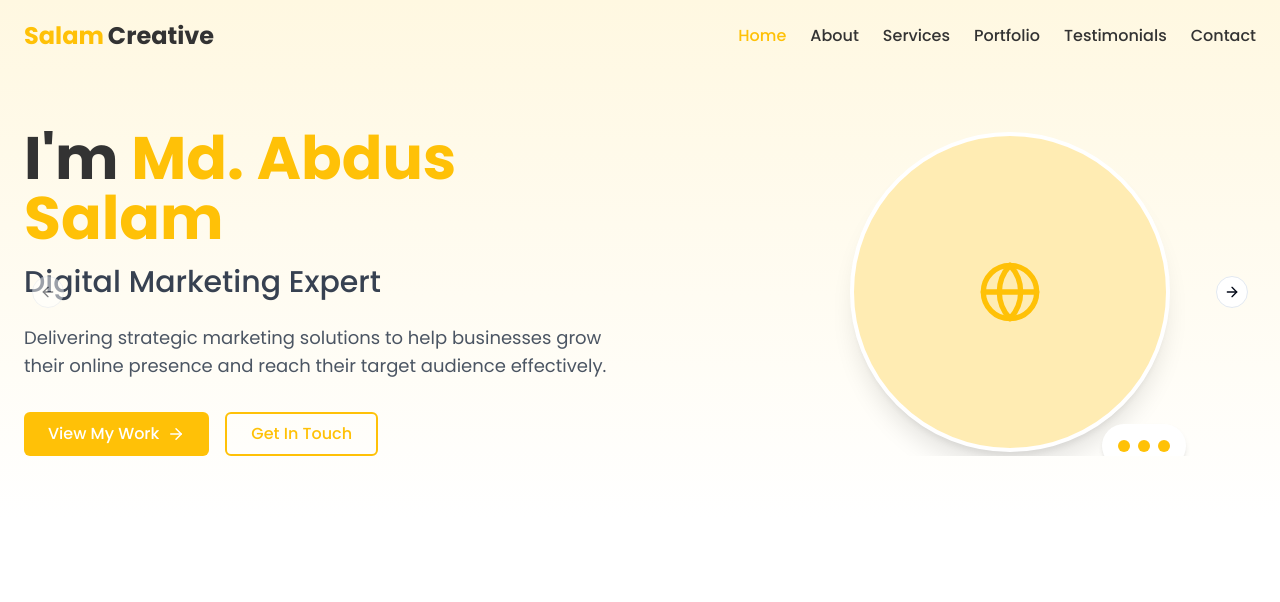
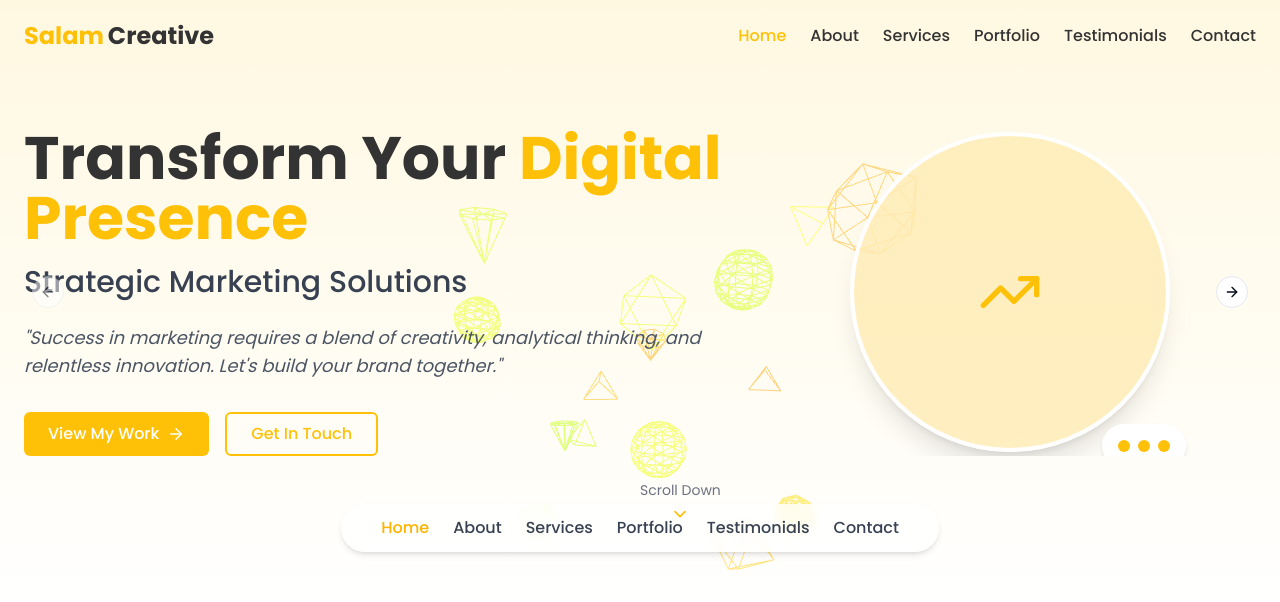
Before and after one commit to maya777m/salam-creative-hub, a React (Vite) app: page / in a window 1280 px wide. Shown: the top 602 px of the page. Built offline with nearby package versions, Linux system fonts and the light colour scheme.

Commit message:
Refactor: Hero section with 3D motion and quotes
Implement 3D motion for hero slides with marketing quotes and 3D icons. Ensure all page links are easily copyable.

```diff
--- a/package.json
+++ b/package.json
@@ -59,6 +59,7 @@
     "sonner": "^1.5.0",
     "tailwind-merge": "^2.5.2",
     "tailwindcss-animate": "^1.0.7",
+    "three": "^0.156.1",
     "vaul": "^0.9.3",
     "zod": "^3.23.8"
   },
--- a/src/components/Hero.tsx
+++ b/src/components/Hero.tsx
@@ -1,7 +1,7 @@
 
-import React from 'react';
+import React, { useEffect, useState, useRef } from 'react';
 import { Link } from 'react-router-dom';
-import { ArrowRight, Globe, Brush, Award } from 'lucide-react';
+import { ArrowRight, Globe, Brush, Award, TrendingUp, Target, ChevronDown } from 'lucide-react';
 import {
   Carousel,
   CarouselContent,
@@ -9,38 +9,148 @@ import {
   CarouselPrevious,
   CarouselNext
 } from "@/components/ui/carousel";
+import * as THREE from 'three';
 
 const Hero: React.FC = () => {
   const heroSlides = [
     {
-      title: "I'm <span class='text-amber-500'>Md. Abdus Salam</span>",
-      subtitle: "Digital Marketing Expert",
-      description: "Delivering strategic marketing solutions to help businesses grow their online presence and reach their target audience effectively.",
-      icon: <Globe size={64} className="text-amber-500" />
+      title: "Transform Your <span class='text-amber-500'>Digital Presence</span>",
+      subtitle: "Strategic Marketing Solutions",
+      description: "\"Success in marketing requires a blend of creativity, analytical thinking, and relentless innovation. Let's build your brand together.\"",
+      icon: <TrendingUp size={64} className="text-amber-500" />
     },
     {
-      title: "Creative <span class='text-amber-500'>Design Solutions</span>",
-      subtitle: "Graphic Design Professional",
-      description: "Creating visually stunning designs that communicate your brand message and leave a lasting impression on your audience.",
+      title: "Creative <span class='text-amber-500'>Design Excellence</span>",
+      subtitle: "Visual Communication That Works",
+      description: "\"Great design is not just about aesthetics; it's about solving problems and creating experiences that resonate with your audience.\"",
       icon: <Brush size={64} className="text-amber-500" />
     },
     {
-      title: "Award-Winning <span class='text-amber-500'>Strategies</span>",
-      subtitle: "Business Growth Consultant",
-      description: "Implementing proven strategies that drive business growth, increase conversions, and maximize your return on investment.",
-      icon: <Award size={64} className="text-amber-500" />
+      title: "Achieve <span class='text-amber-500'>Measurable Results</span>",
+      subtitle: "Data-Driven Marketing Approach",
+      description: "\"In the world of digital marketing, what gets measured gets improved. Your success is defined by results, not just activities.\"",
+      icon: <Target size={64} className="text-amber-500" />
     }
   ];
 
+  const canvasRef = useRef<HTMLDivElement>(null);
+  const [scene, setScene] = useState<THREE.Scene | null>(null);
+  const [camera, setCamera] = useState<THREE.PerspectiveCamera | null>(null);
+  const [renderer, setRenderer] = useState<THREE.WebGLRenderer | null>(null);
+  const [objects, setObjects] = useState<THREE.Mesh[]>([]);
+
+  useEffect(() => {
+    if (!canvasRef.current) return;
+
+    // Initialize Three.js scene
+    const newScene = new THREE.Scene();
+    const newCamera = new THREE.PerspectiveCamera(75, window.innerWidth / window.innerHeight, 0.1, 1000);
+    const newRenderer = new THREE.WebGLRenderer({ alpha: true, antialias: true });
+
+    newRenderer.setSize(window.innerWidth, window.innerHeight);
+    newRenderer.setPixelRatio(window.devicePixelRatio);
+    canvasRef.current.appendChild(newRenderer.domElement);
+
+    // Create geometric objects for 3D motion
+    const newObjects: THREE.Mesh[] = [];
+
+    // Create marketing-themed objects (charts, analytics shapes)
+    const geometries = [
+      new THREE.IcosahedronGeometry(1, 0), // 3D pentagon shapes
+      new THREE.OctahedronGeometry(0.8, 0),
+      new THREE.TetrahedronGeometry(0.7, 0),
+      new THREE.SphereGeometry(0.6, 8, 8),
+      new THREE.ConeGeometry(0.5, 1, 8)
+    ];
+
+    // Create 15 random objects
+    for (let i = 0; i < 15; i++) {
+      const geometryIndex = Math.floor(Math.random() * geometries.length);
+      const material = new THREE.MeshBasicMaterial({
+        color: new THREE.Color(`hsl(${Math.random() * 45 + 35}, 100%, 75%)`), // Amber shades
+        wireframe: true
+      });
+
+      const object = new THREE.Mesh(geometries[geometryIndex], material);
+
+      // Position objects randomly in 3D space
+      object.position.x = Math.random() * 10 - 5;
+      object.position.y = Math.random() * 10 - 5;
+      object.position.z = Math.random() * 10 - 15;
+
+      // Random rotation
+      object.rotation.x = Math.random() * Math.PI;
+      object.rotation.y = Math.random() * Math.PI;
+
+      newScene.add(object);
+      newObjects.push(object);
+    }
+
+    // Position camera
+    newCamera.position.z = 5;
+
+    // Set state
+    setScene(newScene);
+    setCamera(newCamera);
+    setRenderer(newRenderer);
+    setObjects(newObjects);
+
+    // Animation function
+    const animate = () => {
+      requestAnimationFrame(animate);
+
+      // Rotate objects
+      newObjects.forEach(obj => {
+        obj.rotation.x += 0.003;
+        obj.rotation.y += 0.002;
+        obj.position.z += Math.sin(Date.now() * 0.001) * 0.01;
+      });
+
+      if (newScene && newCamera) {
+        newRenderer.render(newScene, newCamera);
+      }
+    };
+
+    // Start animation
+    animate();
+
+    // Handle window resize
+    const handleResize = () => {
+      if (!newCamera || !newRenderer) return;
+
+      newCamera.aspect = window.innerWidth / window.innerHeight;
+      newCamera.updateProjectionMatrix();
+      newRenderer.setSize(window.innerWidth, window.innerHeight);
+    };
+
+    window.addEventListener('resize', handleResize);
+
+    // Cleanup
+    return () => {
+      window.removeEventListener('resize', handleResize);
+      if (canvasRef.current && newRenderer) {
+        canvasRef.current.removeChild(newRenderer.domElement);
+      }
+
+      newObjects.forEach(obj => {
+        obj.geometry.dispose();
+        (obj.material as THREE.Material).dispose();
+      });
+    };
+  }, []);
+
   return (
-    <section className="pt-28 pb-12 md:pt-32 md:pb-16 bg-gradient-to-b from-amber-50 to-white">
-      <div className="container mx-auto px-4 md:px-6">
+    <section className="relative pt-28 pb-12 md:pt-32 md:pb-16 bg-gradient-to-b from-amber-50 to-white overflow-hidden">
+      {/* 3D Background Animation */}
+      <div ref={canvasRef} className="absolute inset-0 z-0" />
+
+      <div className="container mx-auto px-4 md:px-6 relative z-10">
         <Carousel className="w-full">
           <CarouselContent>
             {heroSlides.map((slide, index) => (
               <CarouselItem key={index} className="md:basis-full">
                 <div className="flex flex-col md:flex-row items-center justify-between">
-                  <div className="md:w-1/2 mb-10 md:mb-0 animate-fade-in">
+                  <div className="md:w-3/5 mb-10 md:mb-0 animate-fade-in">
                     <h1
                       className="text-4xl md:text-5xl lg:text-6xl font-bold text-darkgray mb-4"
                       dangerouslySetInnerHTML={{ __html: slide.title }}
@@ -48,7 +158,7 @@ const Hero: React.FC = () => {
                     <h2 className="text-2xl md:text-3xl font-medium text-gray-700 mb-6">
                       {slide.subtitle}
                     </h2>
-                    <p className="text-gray-600 mb-8 text-lg">
+                    <p className="text-gray-600 mb-8 text-lg italic">
                       {slide.description}
                     </p>
                     <div className="flex flex-col sm:flex-row gap-4">
@@ -63,7 +173,7 @@ const Hero: React.FC = () => {
                   </div>
                   <div className="md:w-2/5 animate-slide-up flex items-center justify-center">
                     <div className="relative">
-                      <div className="w-64 h-64 md:w-80 md:h-80 rounded-full bg-amber-100 border-4 border-white shadow-xl mx-auto flex items-center justify-center">
+                      <div className="w-64 h-64 md:w-80 md:h-80 rounded-full bg-amber-100 bg-opacity-80 border-4 border-white shadow-xl mx-auto flex items-center justify-center">
                         {slide.icon}
                       </div>
                       <div className="absolute -bottom-4 -right-4 bg-white p-4 rounded-full shadow-md">
@@ -84,6 +194,24 @@ const Hero: React.FC = () => {
             <CarouselNext className="right-2" />
           </div>
         </Carousel>
+
+        {/* Quick Navigation Links */}
+        <div className="w-full flex justify-center mt-12">
+          <div className="bg-white bg-opacity-80 backdrop-blur-sm rounded-full shadow-md py-3 px-6 md:px-10 flex flex-wrap gap-3 md:gap-6 justify-center items-center">
+            <Link to="/" className="text-amber-600 hover:text-amber-800 font-medium">Home</Link>
+            <Link to="/about" className="text-gray-700 hover:text-amber-600 font-medium">About</Link>
+            <Link to="/services" className="text-gray-700 hover:text-amber-600 font-medium">Services</Link>
+            <Link to="/portfolio" className="text-gray-700 hover:text-amber-600 font-medium">Portfolio</Link>
+            <Link to="/testimonials" className="text-gray-700 hover:text-amber-600 font-medium">Testimonials</Link>
+            <Link to="/contact" className="text-gray-700 hover:text-amber-600 font-medium">Contact</Link>
+          </div>
+        </div>
+
+        {/* Scroll Indicator */}
+        <div className="absolute bottom-5 left-1/2 transform -translate-x-1/2 flex flex-col items-center animate-bounce">
+          <span className="text-sm text-gray-500 mb-1">Scroll Down</span>
+          <ChevronDown size={20} className="text-amber-500" />
+        </div>
       </div>
     </section>
   );
--- a/src/main.tsx
+++ b/src/main.tsx
@@ -1,5 +1,17 @@
+
 import { createRoot } from 'react-dom/client'
 import App from './App.tsx'
 import './index.css'
 
+// Polyfill for WebGL & Three.js
+if (typeof window !== 'undefined') {
+  // Check for WebGL support
+  const canvas = document.createElement('canvas');
+  const gl = canvas.getContext('webgl') || canvas.getContext('experimental-webgl');
+
+  if (!gl) {
+    console.warn('WebGL is not supported in this browser. Some 3D effects may not render properly.');
+  }
+}
+
 createRoot(document.getElementById("root")!).render(<App />);
--- a/src/pages/Index.tsx
+++ b/src/pages/Index.tsx
@@ -27,6 +27,19 @@ const Index: React.FC = () => {
         }
       });
     });
+
+    // Check if page was loaded with hash and scroll to that section
+    if (window.location.hash) {
+      const targetId = window.location.hash.substring(1);
+      const targetElement = document.getElementById(targetId);
+      if (targetElement) {
+        setTimeout(() => {
+          targetElement.scrollIntoView({
+            behavior: 'smooth'
+          });
+        }, 500); // Delay to ensure page is fully loaded
+      }
+    }
   }, []);
 
   return (
@@ -42,6 +55,17 @@ const Index: React.FC = () => {
         <meta name="twitter:title" content="Md. Abdus Salam - Digital Marketing & Graphic Design Expert" />
         <meta name="twitter:description" content="Professional digital marketing and graphic design services to help your business grow online." />
         <link rel="canonical" href="https://salamcreative.com/" />
+
+        {/* Additional SEO meta tags */}
+        <meta name="robots" content="index, follow" />
+        <meta name="author" content="Md. Abdus Salam" />
+        <meta name="viewport" content="width=device-width, initial-scale=1.0" />
+        <meta name="theme-color" content="#ffc107" />
+        <meta name="format-detection" content="telephone=no" />
+        <meta property="og:locale" content="en_US" />
+        <meta property="og:site_name" content="Salam Creative" />
+        <meta name="twitter:site" content="@salamcreative" />
+        <meta name="twitter:creator" content="@salamcreative" />
       </Helmet>
       <Navbar />
       <Hero />
```
Also changed, not shown: 1 other file (tests, documents, lock files or other folders).
